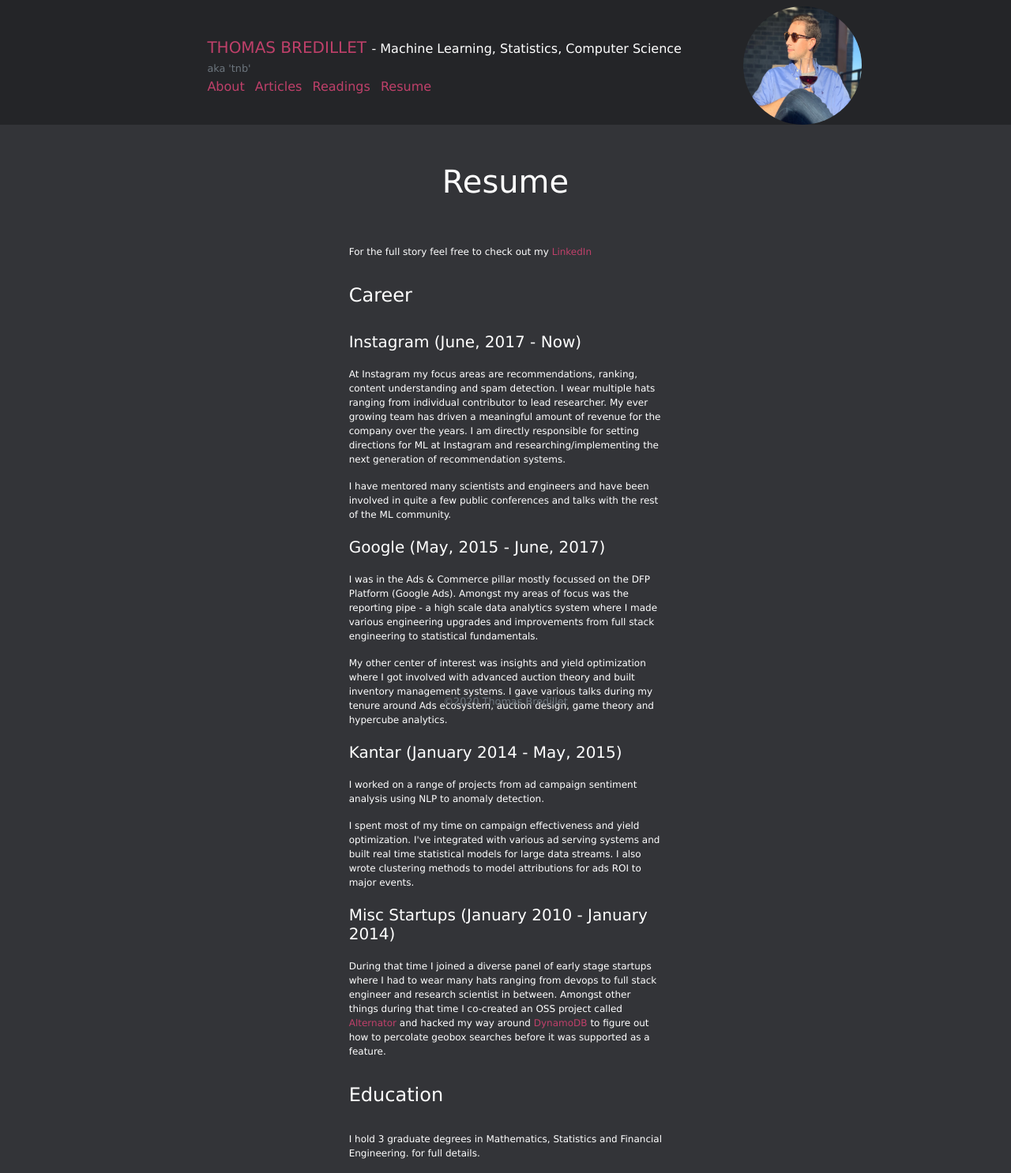
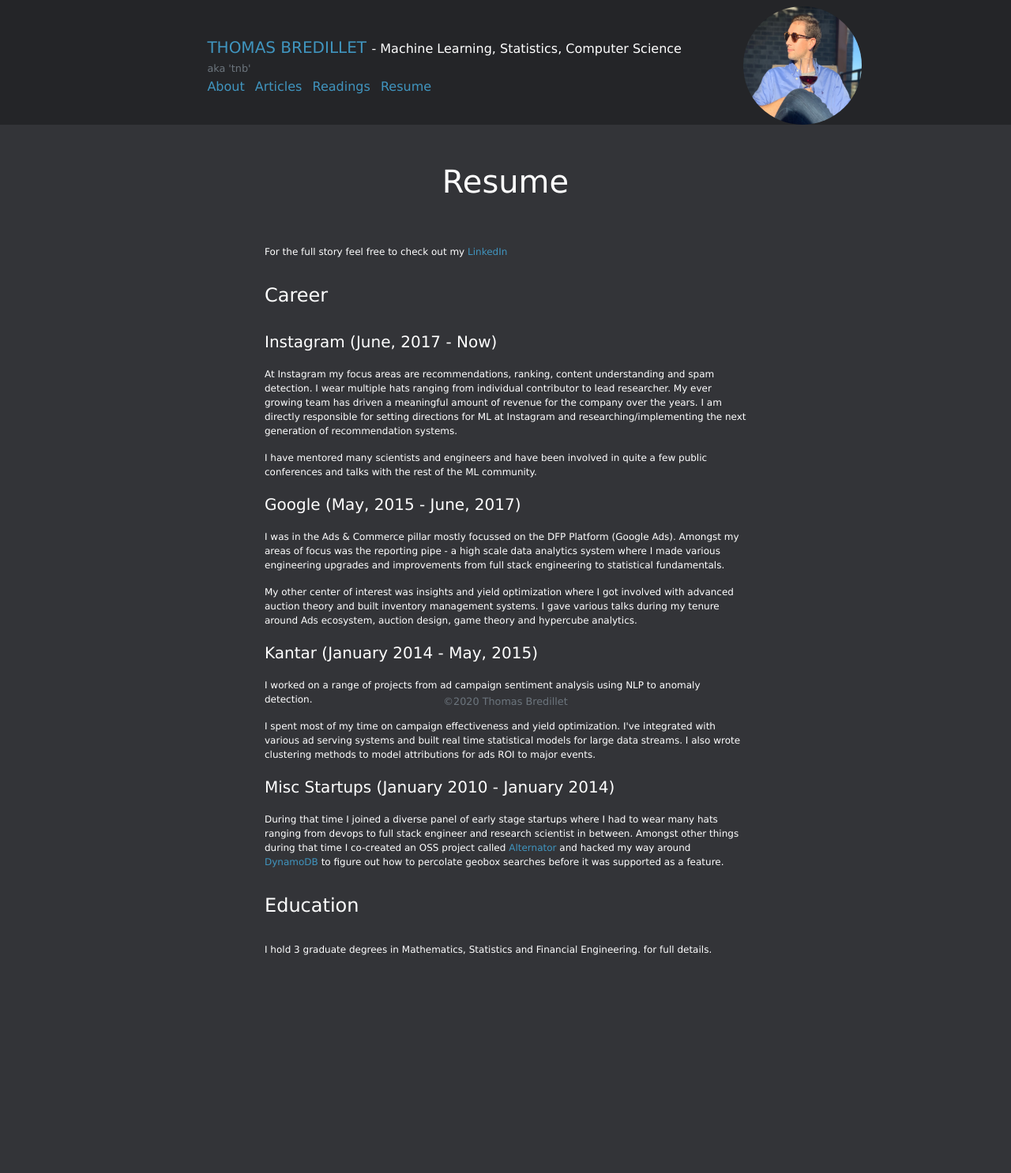
Before and after one commit to tnbred/tnbred.github.io, a Jekyll site: the page built from resume.md, in a window 1280 px wide. Shown: the whole page at 79% size. Built offline with Jekyll 4.4.1, drawn with Linux system fonts in a browser that asks for light colours; nearby versions of some CDN libraries; after the commit the page ends 1228 px from its top, so only the background shows below that.

Commit message:
Changing responsiveness of resume and resolving css issue

```diff
--- a/css/main.scss
+++ b/css/main.scss
@@ -13,7 +13,7 @@
   * { color:$text; }
   h1,h2,h3,h4,h5,h6 { color:$text; }
   a, a:active, a:visited { color: $link; }
-  a, a:hover { color: $link-hover; text-decoration: none; }
+  a:hover { color: $link-hover; text-decoration: none; }
   font-family: 'Verdana';
   -webkit-font-smoothing: antialiased;
 }
--- a/resume.md
+++ b/resume.md
@@ -5,7 +5,7 @@
 ---
 
 <div class="row justify-content-center resume">
-  <div class="col-8">
+  <div class="col-auto">
     <p>
       For the full story feel
       free to check out
```
